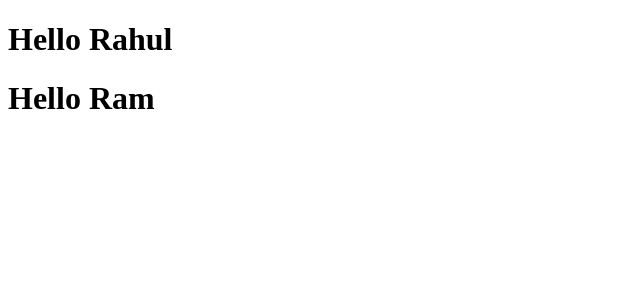
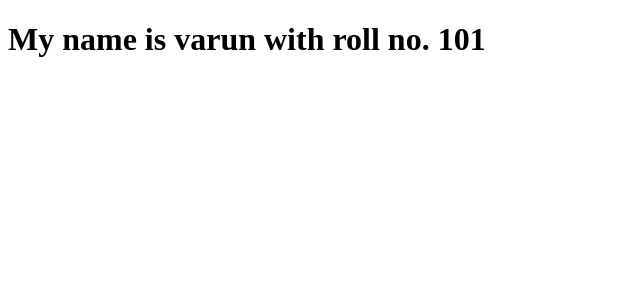
Before and after one commit to sayuj1/React-Js-Learning, a React (Create React App) app: page / in a window 1280 px wide. Shown: the top 300 px of the page, without its empty margins (0-640 px from the left). Built offline with nearby package versions, Linux system fonts and the light colour scheme.

Commit message:
state in class component

```diff
--- a/src/App.js
+++ b/src/App.js
@@ -1,5 +1,5 @@
 import React, { Component, Fragment } from "react";
-import Student from "./Student";
+// import Student from "./Student";
 
 // let el = < h1 > Hello World1! < /h1>
 
@@ -51,15 +51,15 @@ import Student from "./Student";
 //     )
 // }
 
-class App extends Component {
-    render() {
-        return (
-            <Fragment>
-                <Student name="Rahul" />
-                <Student name="Ram" />
-            </Fragment>
-        )
-    }
-}
+// class App extends Component {
+//     render() {
+//         return (
+//             <Fragment>
+//                 <Student name="Rahul" />
+//                 <Student name="Ram" />
+//             </Fragment>
+//         )
+//     }
+// }
 
-export default App;
+// export default App;
--- a/src/Student.js
+++ b/src/Student.js
@@ -4,9 +4,21 @@ import React, { Component } from "react";
 //     return <h1> Hello {props.name} </h1>;
 // };
 
+// class Student extends Component {
+//     render() {
+//         return <h1> Hello {this.props.name}</h1>;
+//     }
+// }
+
 class Student extends Component {
+    state = {
+        name: this.props.name,
+        roll: 101
+    }
     render() {
-        return <h1> Hello {this.props.name}</h1>;
+        return (
+            <h1>My name is {this.state.name} with roll no. {this.state.roll}</h1>
+        )
     }
 }
 export default Student;
--- a/src/index.js
+++ b/src/index.js
@@ -6,7 +6,8 @@ import ReactDom from "react-dom";
 // import App from "./App";
 // import el from "./App";
 
-import App from "./App";
+// import App from "./App";
+import Student from "./Student";
 
 // let el = < h1 > Hello World! < /h1>
 /* react element is created, it is same as 'React.createElement("h1", null, "Hello World!")' */
@@ -18,4 +19,6 @@ import App from "./App";
 // ReactDom.render(el, document.getElementById("root"));
 // ReactDom.render(<Student name="Sayuj" />, document.getElementById("root"));
 
-ReactDom.render(<App />, document.getElementById("root"));
+// ReactDom.render(<App />, document.getElementById("root"));
+
+ReactDom.render(<Student name="varun" />, document.getElementById("root"));
```
